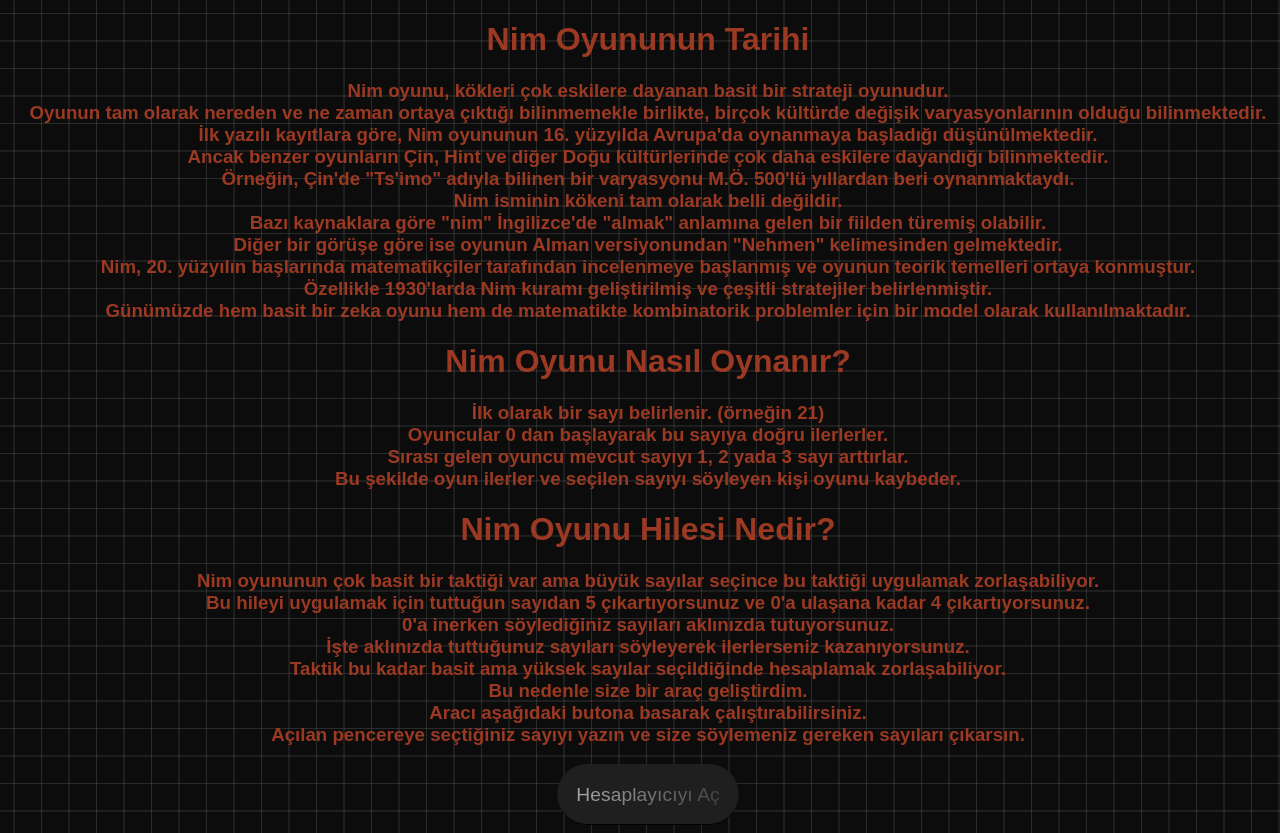
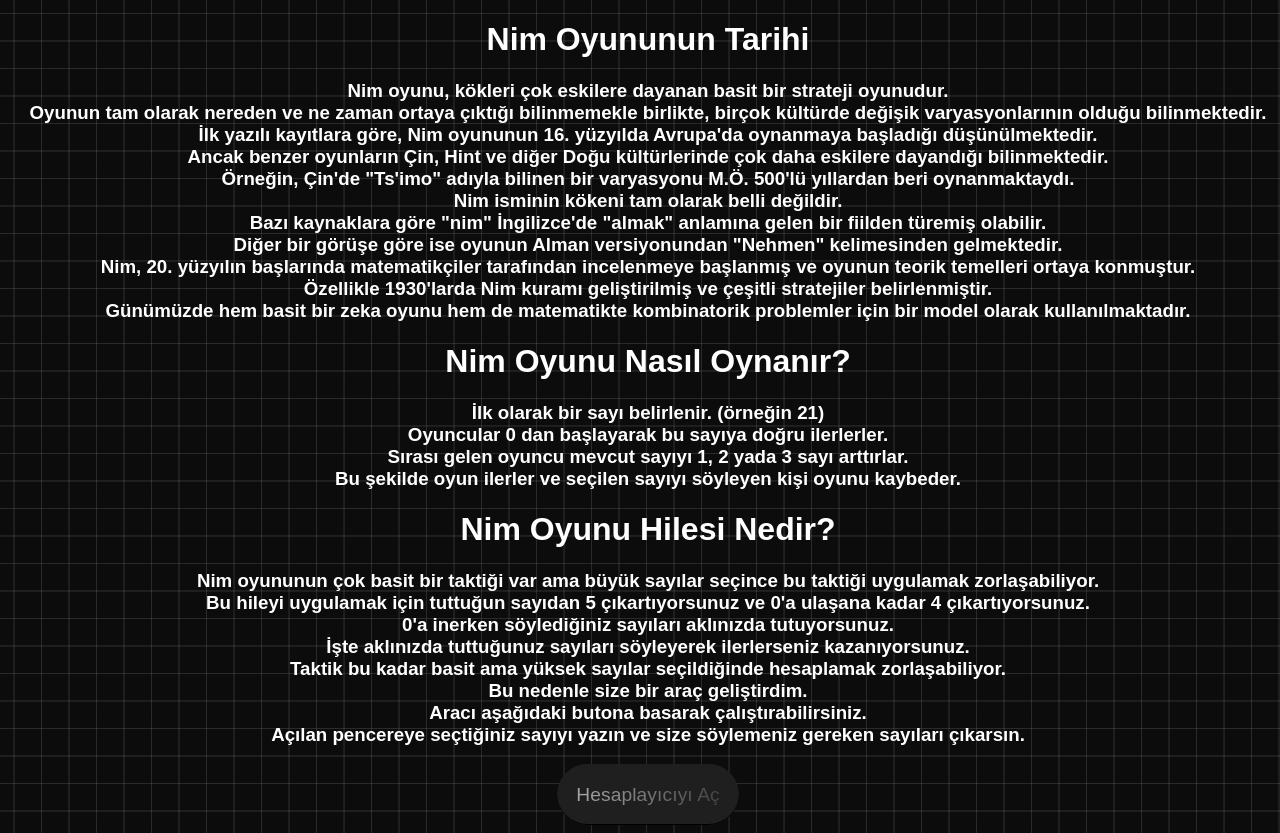
Before and after one commit to BrknYY/Nim-Game, a plain HTML site: page index.html in a window 1280 px wide. Drawn offline with Linux system fonts and the light colour scheme.

Commit message:
Update style.css

```diff
--- a/style.css
+++ b/style.css
@@ -7,7 +7,7 @@ body {
   background-image: linear-gradient(0deg, transparent 24%, var(--color) 25%, var(--color) 26%, transparent 27%,transparent 74%, var(--color) 75%, var(--color) 76%, transparent 77%,transparent),
       linear-gradient(90deg, transparent 24%, var(--color) 25%, var(--color) 26%, transparent 27%,transparent 74%, var(--color) 75%, var(--color) 76%, transparent 77%,transparent);
   background-size: 55px 55px;
-    color: #9B3922;
+    color: white;
     text-align: center;
 }
 
```
